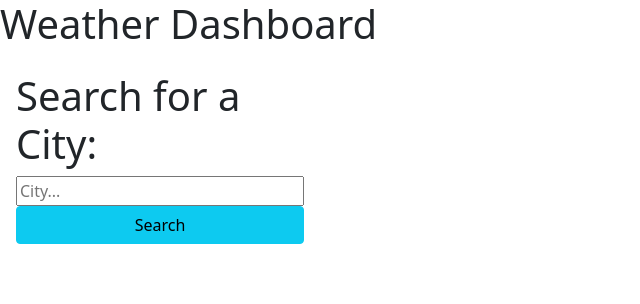
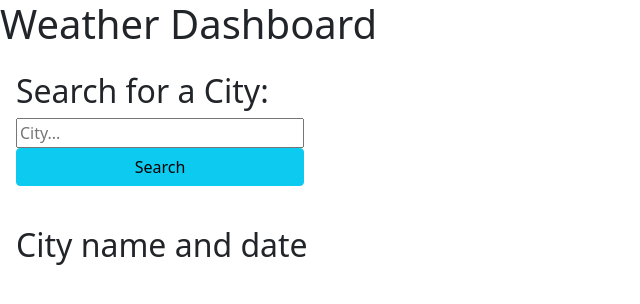
Before and after one commit to Nick-JDA/Server-side-API-Weather-Dashboard, a plain HTML site: page index.html in a window 1280 px wide. Shown: the whole page, without its empty margins (0-640 px from the left). Drawn offline with nearby package versions, Linux system fonts and the light colour scheme.

Commit message:
reformatted HTML, added results section

```diff
--- a/index.html
+++ b/index.html
@@ -18,13 +18,22 @@
         <h1>Weather Dashboard</h1>
     </header>
 <body>
-    <div class="flex-row align-start align-stretch-md align-content-start align-content-stretch-md min-100-vh">
+    <main class="flex-row align-start align-stretch-md align-content-start align-content-stretch-md min-100-vh">
         <div class="col-12 col-md-3 p-3">
-          <h1 class="Search-city">Search for a City:</h1>
+          <h2 class="Search-city">Search for a City:</h2>
           <form id="search-form" class="mb-2">
             <input id="search-input" class="form-input w-100" type="text" placeholder="City...">
             <button class="btn btn-info btn-block w-100">Search</button>
           </form>
+        </div>
+
+        <div class ="col-12 col-md-9 p-3">
+            <h2><span id ="city-result"></span>City name and date</h2>
+            <div id="city-forecast-content"></div>
+        </div>
+    </main>
+
+
     <script
       src="https://code.jquery.com/jquery-3.5.1.min.js"
       integrity="sha256-9/aliU8dGd2tb6OSsuzixeV4y/faTqgFtohetphbbj0="
```
